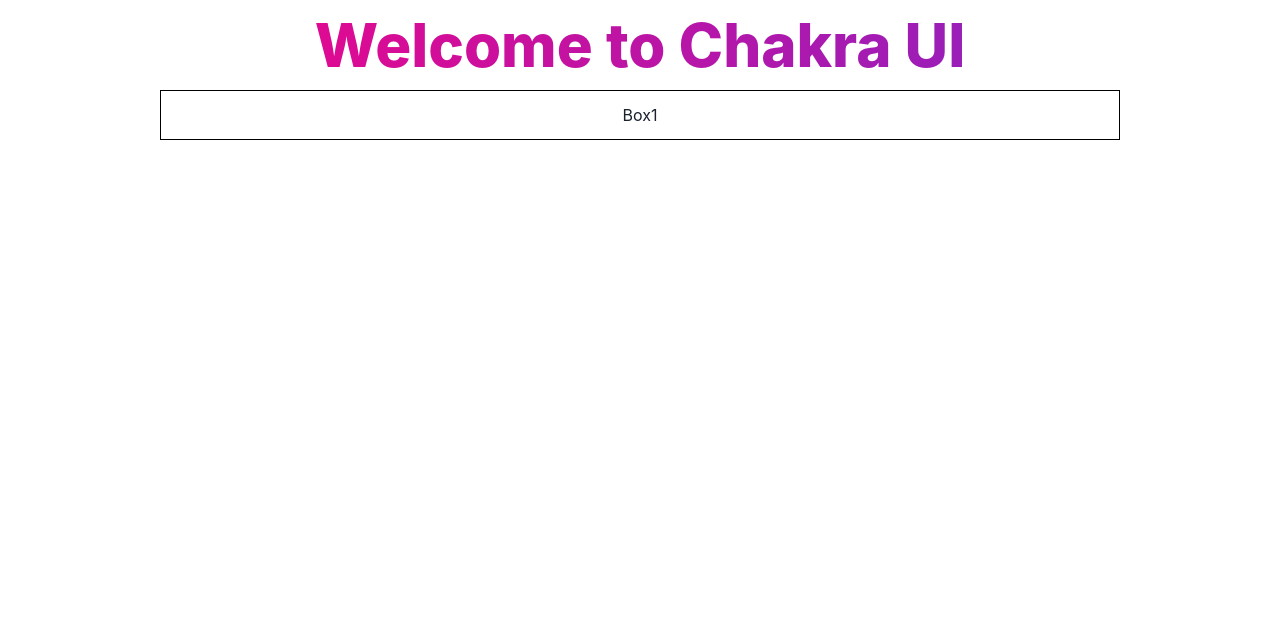
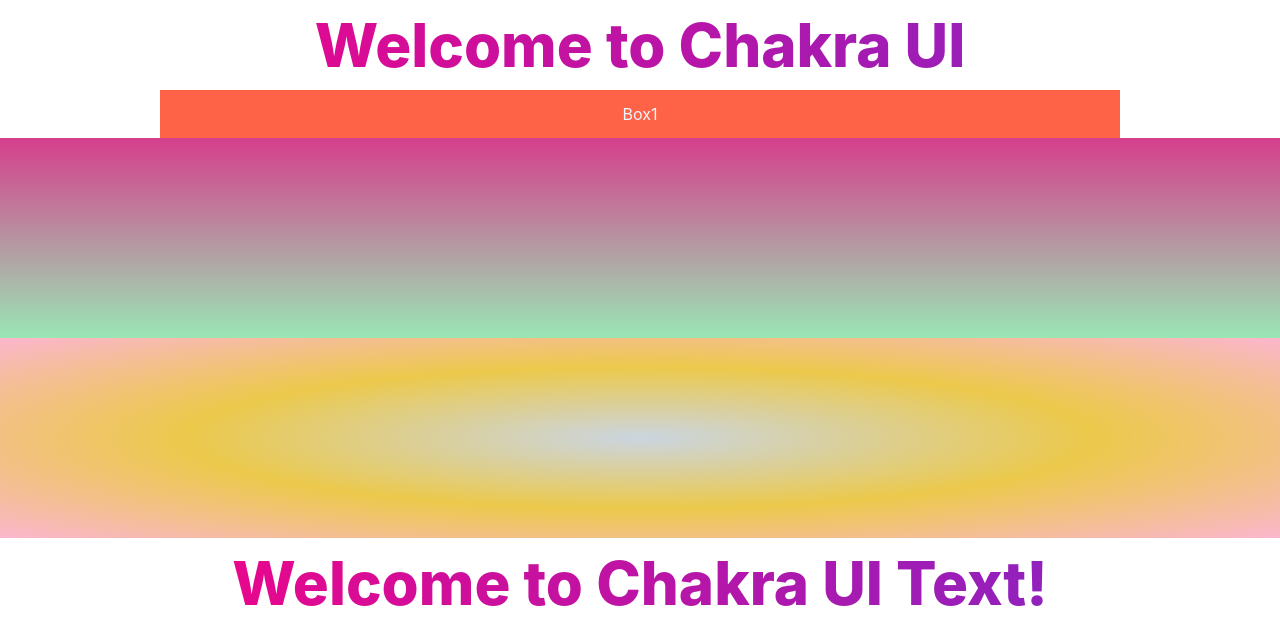
Before and after one commit to charles-afk/chakraPrac, a React (Create React App) app in the folder chakra/: page / in a window 1280 px wide. Shown: the top 644 px of the page. Built offline with nearby package versions, Linux system fonts and the light colour scheme.

Commit message:
some more text components

```diff
--- a/chakra/src/App.tsx
+++ b/chakra/src/App.tsx
@@ -1,5 +1,4 @@
-import React from 'react';
-import logo from './logo.svg';
+//import React from 'react';
 import './App.css';
 import { Box, Text } from "@chakra-ui/react"
 
@@ -16,11 +15,30 @@
         Welcome to Chakra UI
       </Text>
 
-      <Box style={{border:'1px solid black'}}
-        maxW="960px" mx="auto"
-        p={[2,3]}>
+      <Box maxW="960px" mx="auto"
+        p={[2,3]}
+        color='blue.50'
+        bg='tomato'
+      >
         Box1
       </Box>
+
+      <Box w="100%" h="200px" bgGradient="linear(to-t, green.200, pink.500)" />
+      <Box w="100%" h="200px" bgGradient="radial(gray.300, yellow.400, pink.200)" />
+
+      <Text
+        bgGradient="linear(to-l, #7928CA, #FF0080)"
+        bgClip="text"
+        fontSize="6xl"
+        // fontSize='md'
+        // fontSize={32}
+        // fontSize='2em'
+        textAlign={['left','center']}
+        fontWeight="extrabold"
+      >
+        Welcome to Chakra UI Text!
+      </Text>
+
     </div>
   );
 }
```
